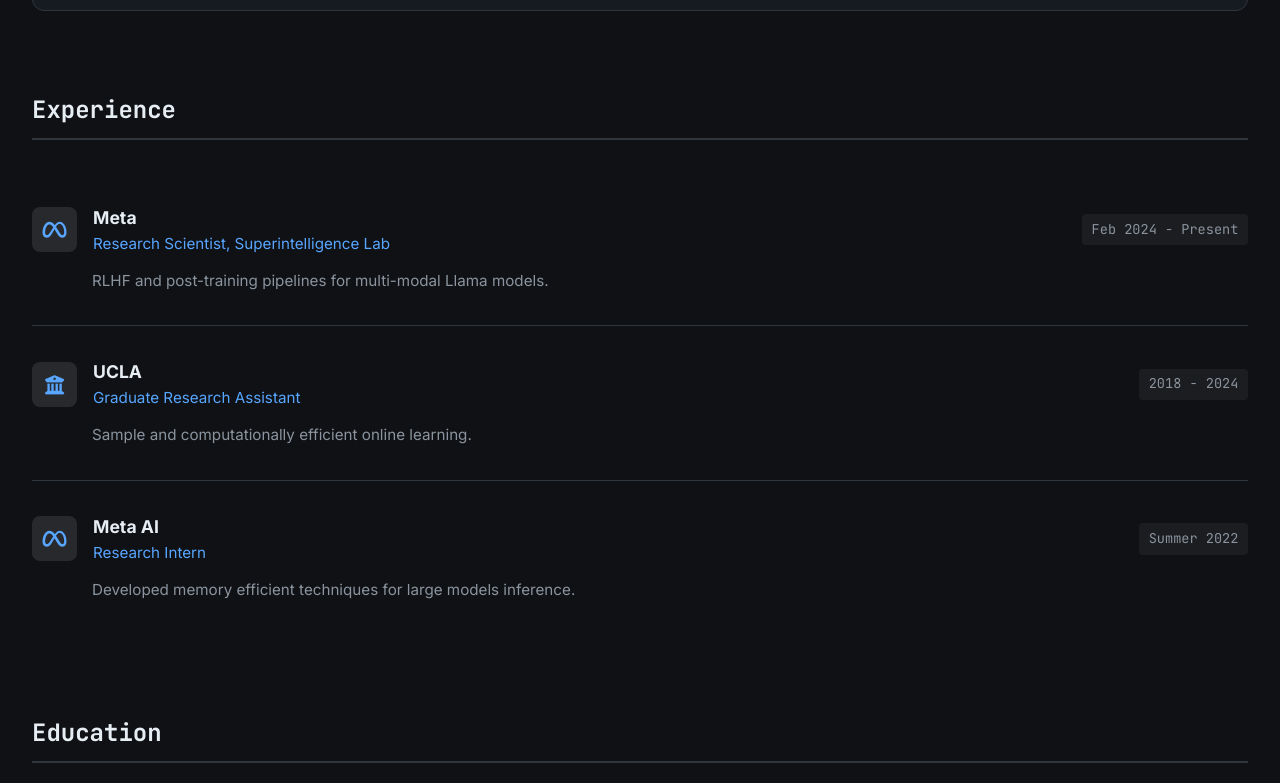
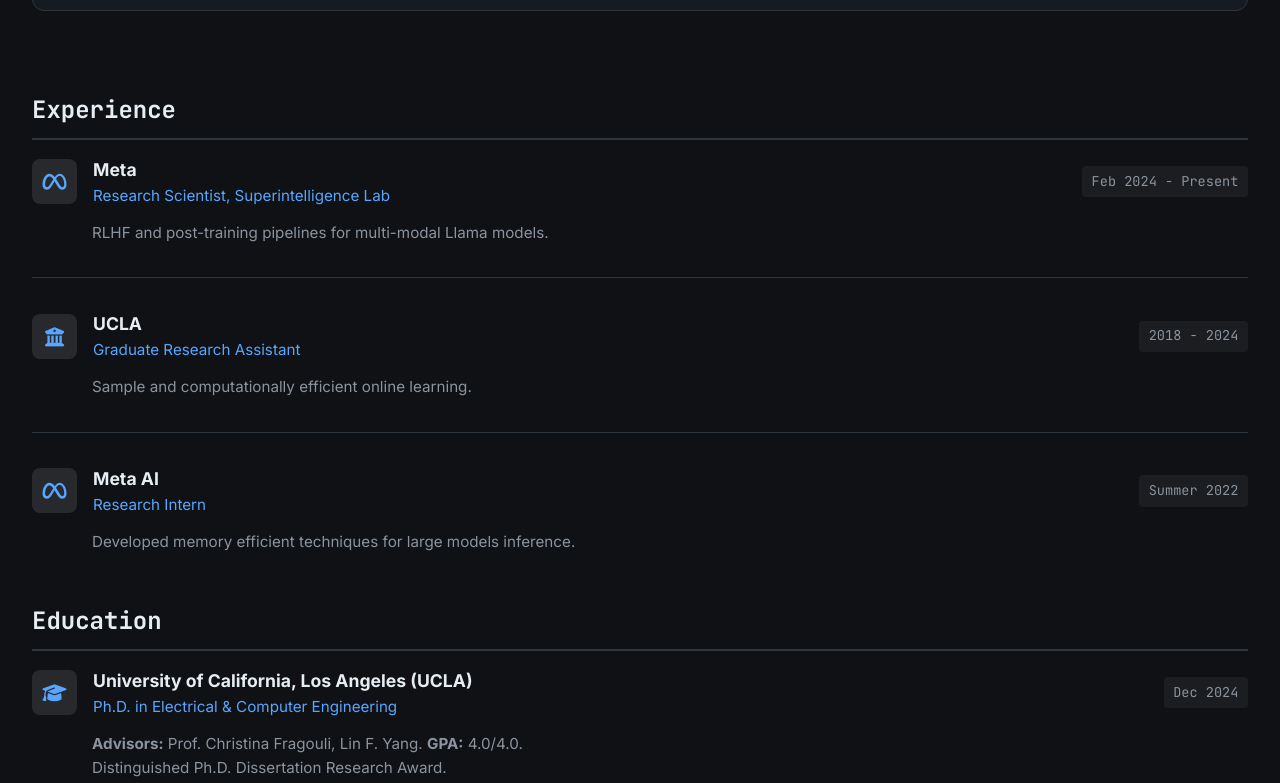
Before and after one commit to o-hanna/o-hanna.github.io, a plain HTML site: page index.html in a window 1280 px wide. Shown: the part 2883-3666 px from the top of the page. Drawn offline with Linux system fonts and the light colour scheme.

Commit message:
Refactor styles for experience and education sections
Adjusted styles for experience and education sections, including margin and padding changes.

```diff
--- a/style.css
+++ b/style.css
@@ -485,9 +485,19 @@ body {
     padding: 0;
 }
 
+/* --- Experience & Education (Clean List View) --- */
+
+.experience-box {
+    background: transparent;
+    border: none;
+    box-shadow: none;
+    margin-bottom: 0;   /* Reduced from 1.5rem */
+    padding: 0;
+}
+
 .experience-card {
     background: transparent;
-    padding: 2rem 0;           /* Vertical spacing only, aligns flush left/right */
+    padding: 2rem 0;           /* Vertical spacing only */
     border: none;
     border-bottom: 1px solid var(--border);
     margin-bottom: 0;
@@ -497,3 +507,21 @@ body {
 .experience-card:last-child {
     border-bottom: none;
 }
+
+/* --- Layout Tweaks --- */
+
+/* Reduce gap between Experience and Education */
+#experience {
+    margin-bottom: 1rem;
+}
+
+/* Pull items closer to the header */
+#experience .section-title,
+#education .section-title {
+    margin-bottom: 1rem;
+}
+
+/* Remove extra space above the VERY FIRST item in the list */
+.experience-card:first-child {
+    padding-top: 0;
+}
```
